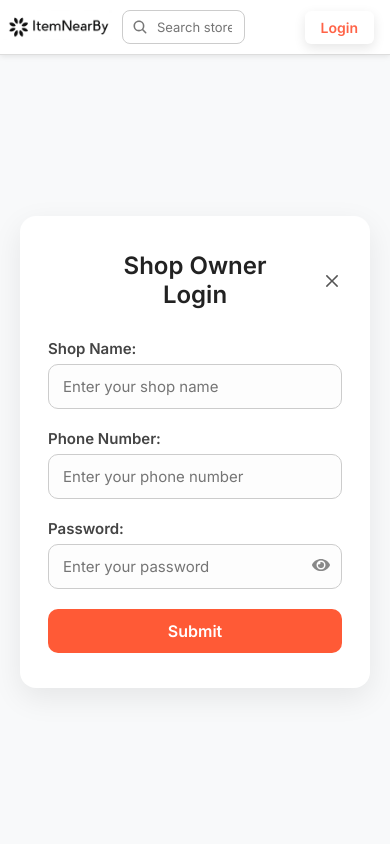
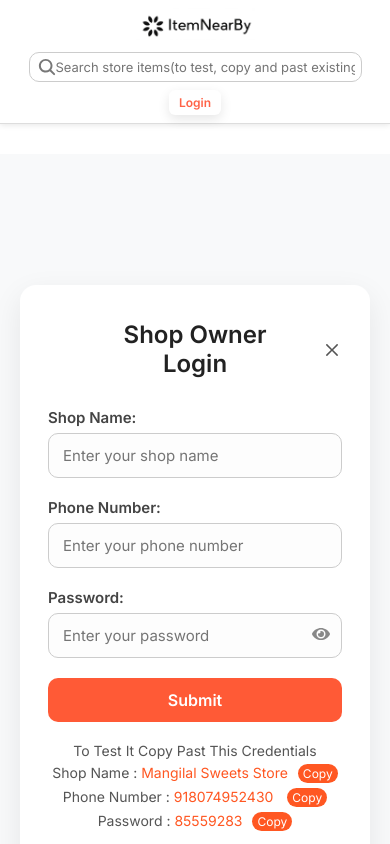
Before and after one commit to Surendra12S/ItemNearBy, a React (Vite) app in the folder Frontend/my-app/: page /ownerLogin in a window 390 px wide. Shown: the top 844 px of the page. Built offline with nearby package versions, Linux system fonts and the light colour scheme.

Commit message:
commit changes

```diff
--- a/Frontend/my-app/src/Components/AddStoreDetails/AddStoreDetails.jsx
+++ b/Frontend/my-app/src/Components/AddStoreDetails/AddStoreDetails.jsx
@@ -174,7 +174,7 @@ function AddStoreDetails() {
 
          <div className="AlreadyClass">
             <h1>
-               Already have a store? Click the button below to manage your
+               Already have a store? Click the "Go to My Store" button on navbar to manage your
                store.
             </h1>
          </div>
--- a/Frontend/my-app/src/Components/LoginPopup/LoginPopup.css
+++ b/Frontend/my-app/src/Components/LoginPopup/LoginPopup.css
@@ -11,6 +11,10 @@
   place-items: center;
   padding: 20px;
   overflow-y: auto;
+}
+
+.login-popup .credentiols{
+  color: orange;
 }
 
 .login-popup-container {
@@ -114,6 +118,15 @@
   margin-left: 5px;
 }
 
+.login-popup p .copyBtn{
+  padding: 2px;
+  padding-left: 5px;
+  padding-right: 5px;
+  font-size: 12px;
+  margin-left: 10px;
+  margin-top: 5px;
+}
+
 .login-popup p span:hover {
   text-decoration: underline;
 }
@@ -125,7 +138,6 @@
 }
 
 .role-buttons button:focus{
-
   background-color:#e53935 ;
 }
 
--- a/Frontend/my-app/src/Components/LoginPopup/LoginPopup.jsx
+++ b/Frontend/my-app/src/Components/LoginPopup/LoginPopup.jsx
@@ -6,7 +6,9 @@ import axios from "axios";
 function LoginPopup({ setShowLogin, setIsLoggedIn, setUserRole }) {
   const [currState, setCurrState] = useState("Login");
   const [token, setToken] = useState("");
-  const [selectedRole, setSelectedRole] = useState(""); // "owner" or "customer"
+  const [selectedRole, setSelectedRole] = useState("");
+  const [text] = useState("sairam@gmail.com");
+  const [password] = useState("85559283");
 
   const url = `${import.meta.env.VITE_REACT_APP_BACKEND_BASEURL}`;
 
@@ -37,14 +39,25 @@ function LoginPopup({ setShowLogin, setIsLoggedIn, setUserRole }) {
     if (response.data.success) {
       setToken(response.data.token);
       localStorage.setItem("token", response.data.token);
-      localStorage.setItem("userRole", selectedRole); // Save role in local storage
+      localStorage.setItem("userRole", selectedRole);
       setIsLoggedIn(true);
-      setUserRole(selectedRole); // Update parent state
+      setUserRole(selectedRole);
       setShowLogin(false);
     } else {
       alert(response.data.message);
     }
   };
+
+
+
+  const handleCopy = () => {
+    navigator.clipboard.writeText(text)
+  };
+
+  const handleCopyBtn = () => {
+    navigator.clipboard.writeText(password)
+  };
+
 
   return (
     <div className="login-popup">
@@ -120,6 +133,8 @@ function LoginPopup({ setShowLogin, setIsLoggedIn, setUserRole }) {
             </p>
           )}
         </div>
+
+          <p className="credentiols" >in case you don't want to create an account, you can use the following credentiols to login: <br></br> Email: <span>sairam@gmail.com</span><button onClick={handleCopy} className="copyBtn">Copy</button><br></br>Password: <span>85559283</span><button onClick={handleCopyBtn} className="copyBtn">Copy</button></p>
       </form>
     </div>
   );
--- a/Frontend/my-app/src/Components/NavBar/NavBar.css
+++ b/Frontend/my-app/src/Components/NavBar/NavBar.css
@@ -2,56 +2,36 @@
   display: flex;
   align-items: center;
   justify-content: space-between;
-  height: 60px;
   width: 100%;
-  padding: 0 30px;
   border-bottom: 1px solid #ddd;
   box-shadow: 0 1px 6px rgba(0, 0, 0, 0.1);
   position: fixed;
   top: 0;
+  padding: 5px 20px;
   background-color: white;
   z-index: 10000;
+  flex-wrap: wrap;
+  gap: 10px;
 }
 
+
 .logoImage {
-  width: 140px;
+  width: 160px;
   cursor: pointer;
 }
 
-.locationSection {
-  display: flex;
-  align-items: center;
-  gap: 6px;
-  color: tomato;
-  font-weight: 500;
-}
-
-.locationSection:hover {
-  color:rgb(240, 101, 76);
-}
 
 .inputContainer {
-  display: flex;
-  align-items: center;
   position: relative;
   flex: 1;
-  margin: 0 30px;
   max-width: 500px;
-}
-
-.serchIcon {
-  position: absolute;
-  left: 12px;
-  color: #777;
-  font-size: 20px;
-  cursor: pointer;
 }
 
 .inputElm {
   width: 100%;
-  padding: 10px 12px 10px 36px;
+  padding: 7px 7px 7px 30px;
+  border-radius: 10px;
   border: 1px solid #ccc;
-  border-radius: 8px;
   font-size: 14px;
 }
 
@@ -61,25 +41,19 @@
   outline: none;
 }
 
-.LoginElm{
-   cursor: pointer;
-  padding: 8px 16px;
-  border: none;
-  border-radius: 6px;
-  font-size: 14px;
-  font-weight: 600;
-  background-color: white;
-  color: tomato;
-  box-shadow: 0 4px 12px rgba(0, 0, 0, 0.1);
-  transition: 0.3s;
-  white-space: nowrap;
-  margin-right: 100px;
+.serchIcon {
+  position: absolute;
+  left: 8px;
+  top: 50%;
+  transform: translateY(-50%);
+  color: #777;
+  font-size: 20px;
+  cursor: pointer;
 }
 
 
-
-.addStoreBtn{
- cursor: pointer;
+.addStoreBtn, .goToMyStorBtn, .LoginElm {
+  cursor: pointer;
   padding: 8px 16px;
   border: none;
   border-radius: 6px;
@@ -92,179 +66,122 @@
   white-space: nowrap;
 }
 
-.goToMyStorBtn {
-  cursor: pointer;
-  padding: 8px 16px;
-  border: none;
-  border-radius: 6px;
-  font-size: 14px;
-  font-weight: 600;
-  background-color: white;
-  color: tomato;
-  box-shadow: 0 4px 12px rgba(0, 0, 0, 0.1);
-  transition: 0.3s;
-  white-space: nowrap;
-}
-.goToMyStorBtn{
-margin-left: 40px;
-}
-
 .LoginElm:hover,
 .addStoreBtn:hover,
-.LoginElm:focus,
-.addStoreBtn:focus,.goToMyStorBtn:hover,.goToMyStorBtn:focus{
+.goToMyStorBtn:hover {
   background-color: tomato;
   color: white;
 }
 
+.buttonsStyle {
+  display: flex;
+  gap: 10px;
+  flex-wrap: wrap;
+}
 
 
 .profileIcon {
   width: 30px;
-  height: 30px;
-  object-fit: cover;
   cursor: pointer;
-  margin-top: 2px;
-  margin-right: 10px;
 }
 
-
-.NavBarConatiner .dropdown {
+.dropdown {
   position: absolute;
-  right: 30px;
-  top: 60px;
+  top: 62px;
+  right: 20px;
+  padding: 6px;
+  border-radius: 10px;
+  border: 2px solid black;
   background: white;
-  box-shadow: 0 2px 10px rgba(0, 0, 0, 0.15);
-  padding: 10px;
-  border-radius: 6px;
 }
-.dropdown{
-margin-top: 10px;
+.dropdown:hover {
+  background-color: tomato;
 }
 
-.dropdown button{
- font-weight: bold;
-}
-.dropdown:hover{
-  background-color:lightblue;
-}
-
-.ownerControlsContainer{
-  display: flex;
-}
-
-
-
-/* ========== Tablet & Mobile Responsive ========== */
-@media (max-width: 1024px) {
+@media (max-width: 768px) {
   .NavBarConatiner {
-    flex-wrap: wrap;
-    justify-content: space-between;
+    flex-direction: column;
     align-items: center;
-    padding: 10px 16px;
-    height: auto;
-    row-gap: 12px;
+    gap: 8px; /* reduce space between elements */
+    padding: 8px 10px;
+    position: relative;
   }
 
   .logoImage {
-    width: 110px;
-  }
-
-  .locationSection {
-    flex-direction: row;
-    gap: 5px;
-    font-size: 14px;
+    width: 140px;
+    margin-left: 0;
   }
 
   .inputContainer {
+    max-width: 100%;
+    width: 90%;
+  }
+
+  .inputElm {
     width: 100%;
-    max-width: none;
-    margin: 0;
+    font-size: 14px;
+    padding: 6px 6px 6px 28px;
+    margin-left: 0;
+  }
+
+  .serchIcon {
+    left: 8px;
+    top: 50%;
+    transform: translateY(-50%);
   }
 
   .buttonsStyle {
-    display: flex;
-    gap: 12px;
     flex-wrap: wrap;
+    gap: 8px;
     justify-content: center;
-    width: 100%;
+    margin-left: 0;
   }
 
-  .addStoreBtn,
-  .goToMyStorBtn {
-    flex: 1 1 45%;
-    min-width: 140px;
-    text-align: center;
-    margin: 0;
+  .addStoreBtn{
+    padding: 6px 10px;
+    font-size: 13px;
   }
 
-  .LoginElm {
-    width: fit-content;
-    margin: 0 auto;
+  .buttonsStyle .goToMyStorBtn{
+    padding: 6px 10px;
+    font-size: 13px;
   }
 
   .profileIcon {
-    margin-left: auto;
-    margin-right: 0;
+    margin-left: 0;
   }
-
-  .NavBarConatiner .dropdown {
-    right: 16px;
+  .dropdown{
+    margin-top: 120px;
   }
 }
 
-/* ========== Mobile Only ========== */
-@media (max-width: 600px) {
-  .buttonsStyle {
+@media (max-width: 480px) {
+
+   .NavBarConatiner {
     flex-direction: column;
-    gap: 8px;
+    align-items: center;
+    gap: 8px; /* reduce space between elements */
+    padding: 8px 10px;
+    position: relative;
   }
 
-  .logoImage{
-    margin-left:-14px;
+  .logoImage {
+    width: 120px;
   }
 
-  .profileIcon{
-    position: relative;
-    top: -46px;
-   }
-
-  .locationSection{
-    display: none;
-  }
-
-
-  .addStoreBtn{
-    margin-left: 80px;
-    padding: 8px;
-
-  }
-
-  .ownerControlsContainer .goToMyStorBtn{
-   margin-left: 50px;
-   padding:8px;
-
-  }
-
-  .dropdown{
-    margin-top: 48px;
-  }
-  .locationSection {
-    justify-content: center;
-    font-size: 13px;
-  }
-  .inputContainer{
-    margin-left: 10px;
-    margin-right: 60px;
+   .dropdown{
+    margin-top: 120px;
   }
 
   .inputElm {
     font-size: 13px;
-    padding: 8px 12px 8px 34px;
+    padding: 6px 6px 6px 26px;
   }
 
-  .serchIcon {
-    left: 10px;
-    font-size: 16px;
+  .addStoreBtn,
+  .goToMyStorBtn,
+  .LoginElm {
+    padding: 5px 10px;
+    font-size: 12px;
   }
 }
--- a/Frontend/my-app/src/Components/OwnerLogin/OwnerLogin.css
+++ b/Frontend/my-app/src/Components/OwnerLogin/OwnerLogin.css
@@ -101,3 +101,25 @@
 .SubmitBtn:hover {
   background-color: #e1492c;
 }
+.ownerForm p{
+  font-size: 14px;
+  text-align: center;
+  color: #555;
+}
+.spanStyle{
+  color: #ff5722;
+}
+
+.BtnStyle{
+  padding: 2px;
+  padding-left: 5px;
+  padding-right: 5px;
+  font-size: 12px;
+  margin-left: 10px;
+  margin-top: 5px;
+  background-color:  #ff5722;
+  border-radius: 10px;
+  border: none;
+  color: white;
+  cursor: pointer;
+}
--- a/Frontend/my-app/src/Components/OwnerLogin/OwnerLogin.jsx
+++ b/Frontend/my-app/src/Components/OwnerLogin/OwnerLogin.jsx
@@ -11,6 +11,9 @@ function OwnerLogin() {
   const [phoneNumber, setPhoneNumber] = useState("");
   const [password, setPassword] = useState("");
   const [showPassword, setShowPassword] = useState(false);
+  const [name] = useState("Mangilal Sweets Store");
+  const [number] = useState("918074952430");
+  const [psWord] = useState("85559283");
 
   const navigate = useNavigate();
 
@@ -30,6 +33,18 @@ function OwnerLogin() {
     } catch (error) {
       toast.error("Login failed. Please check your credentials.");
     }
+  };
+
+   const handleCopyname = () => {
+    navigator.clipboard.writeText(name)
+  };
+
+  const handleNumber = () =>{
+   navigator.clipboard.writeText(number)
+  };
+
+  const handlePassword = () =>{
+   navigator.clipboard.writeText(psWord)
   };
 
   return (
@@ -88,6 +103,8 @@ function OwnerLogin() {
         <button className="SubmitBtn" type="submit">
           Submit
         </button>
+
+        <p>To Test It Copy Past This Credentials <br></br>Shop Name :<span className="spanStyle"> Mangilal Sweets Store</span><button className="BtnStyle" onClick={handleCopyname} >Copy</button> <br></br>Phone Number : <span  className="spanStyle">918074952430</span> <button onClick={handleNumber} className="BtnStyle">Copy</button><br></br>Password : <span  className="spanStyle">85559283</span><button onClick={handlePassword} className="BtnStyle">Copy</button> </p>
       </form>
     </div>
   );
```
Also changed, not shown: Frontend/my-app/src/Components/NavBar/NavBar.jsx (+3 -12 lines).
